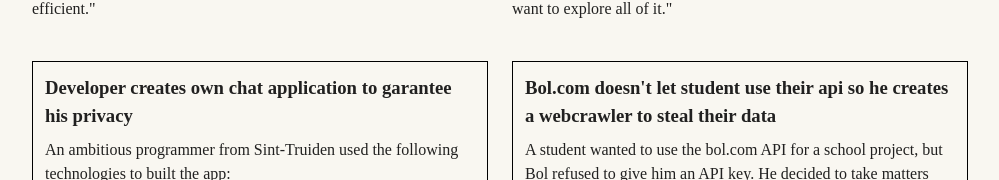
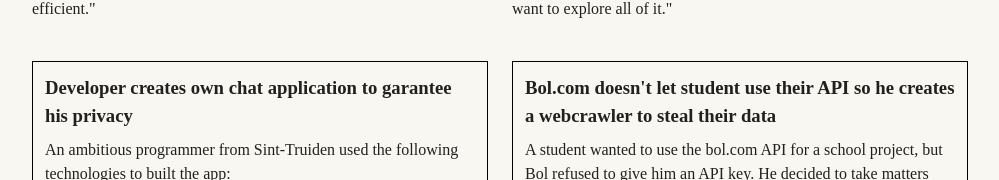
Before and after one commit to RonaldCoppieters/portfolio, a Vue app: page /news/1 in a window 1280 px wide. Shown: the part 477-657 px from the top of the page, without its empty margins (140-1139 px from the left). Built offline with nearby package versions, Linux system fonts and the light colour scheme; a web font is replaced by a local one.

Commit message:
corrected typo

```diff
--- a/src/views/news/Page1.vue
+++ b/src/views/news/Page1.vue
@@ -77,7 +77,7 @@
       <v-col cols="12" sm="6">
         <section class="pa-3 mb-3">
           <h3 class="mb-2">
-            Bol.com doesn't let student use their api so he creates a webcrawler
+            Bol.com doesn't let student use their API so he creates a webcrawler
             to steal their data
           </h3>
           <p>
```
